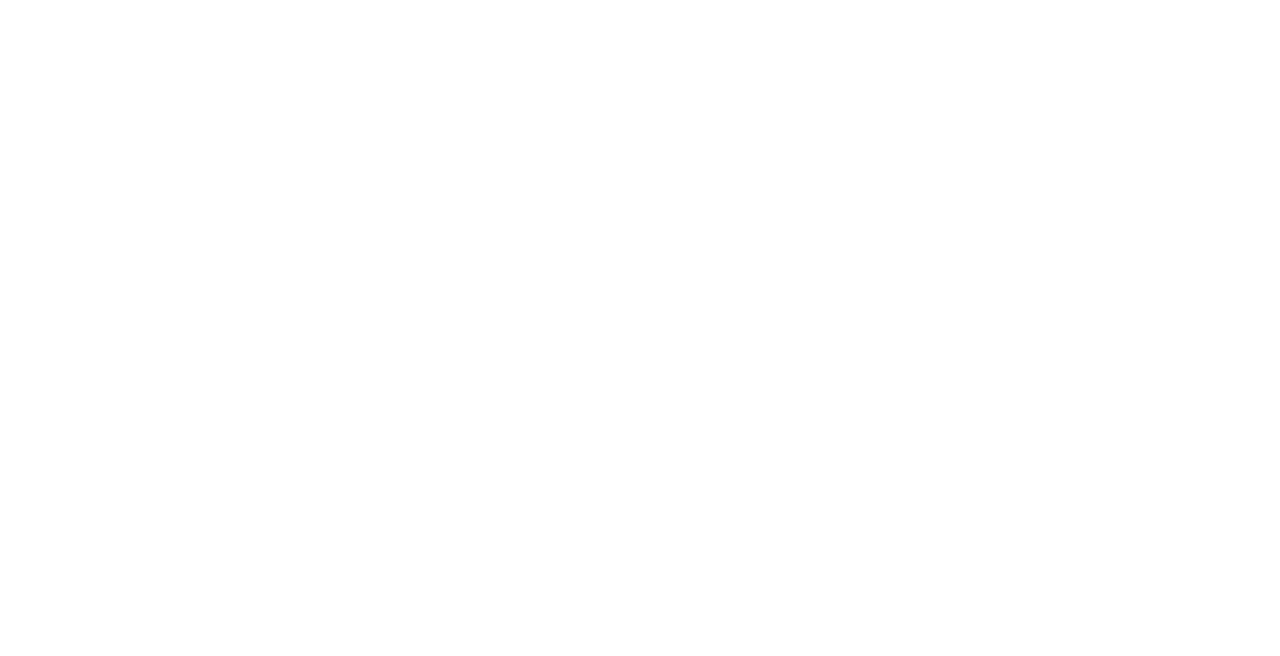
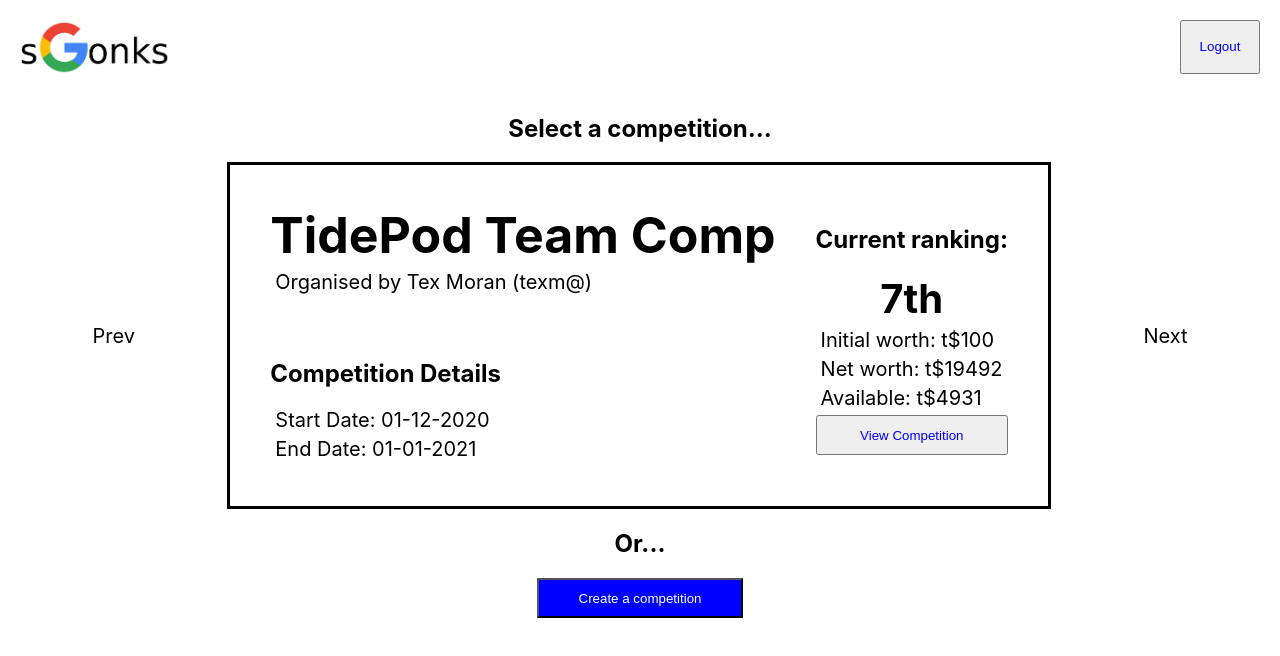
Before and after one commit to googleinterns/sgonks, a React (Create React App) app in the folder portfolio/frontend/: page /switchComp in a window 1280 px wide. Shown: the top 656 px of the page. Built offline with nearby package versions, Linux system fonts and the light colour scheme.

Commit message:
Switch comp button in header now working

```diff
--- a/portfolio/frontend/src/App.js
+++ b/portfolio/frontend/src/App.js
@@ -3,6 +3,7 @@
 
 import Login from './containers/Login/Login'
 import SGonksPlatfrom from './containers/SGonksPlatform/SGonksPlatform'
+import SelectCompetition from "./containers/SelectCompetition/SelectCompetition"
 
 function App() {
   return (
@@ -10,6 +11,7 @@
       <div className='App'>
         <Route path='/' exact component={Login}></Route>
         <Route path='/sgonks-platform' component={SGonksPlatfrom}></Route>
+        <Route path="/switchComp" exact component={SelectCompetition}></Route>
       </div>
     </BrowserRouter>
   )
--- a/portfolio/frontend/src/containers/SGonksPlatform/SGonksPlatform.js
+++ b/portfolio/frontend/src/containers/SGonksPlatform/SGonksPlatform.js
@@ -4,6 +4,7 @@
 import Competition from "./Competition/Competition"
 import Marketplace from "./Marketplace/Marketplace"
 import classes from "./SGonksPlatform.module.css"
+import SelectCompetition from "../SelectCompetition/SelectCompetition"
 
 import { Route, NavLink, Link } from "react-router-dom"
 
@@ -39,6 +40,7 @@
         <Route path={props.match.url + "/mysgonks"} exact component={MySGonks}></Route>
         <Route path={props.match.url + "/competition"} exact component={Competition}></Route>
         <Route path={props.match.url + "/marketplace"} exact component={Marketplace}></Route>
+        <Route path="/switchComp" exact component={SelectCompetition}></Route>
       </div>
     </div>
   )
```
